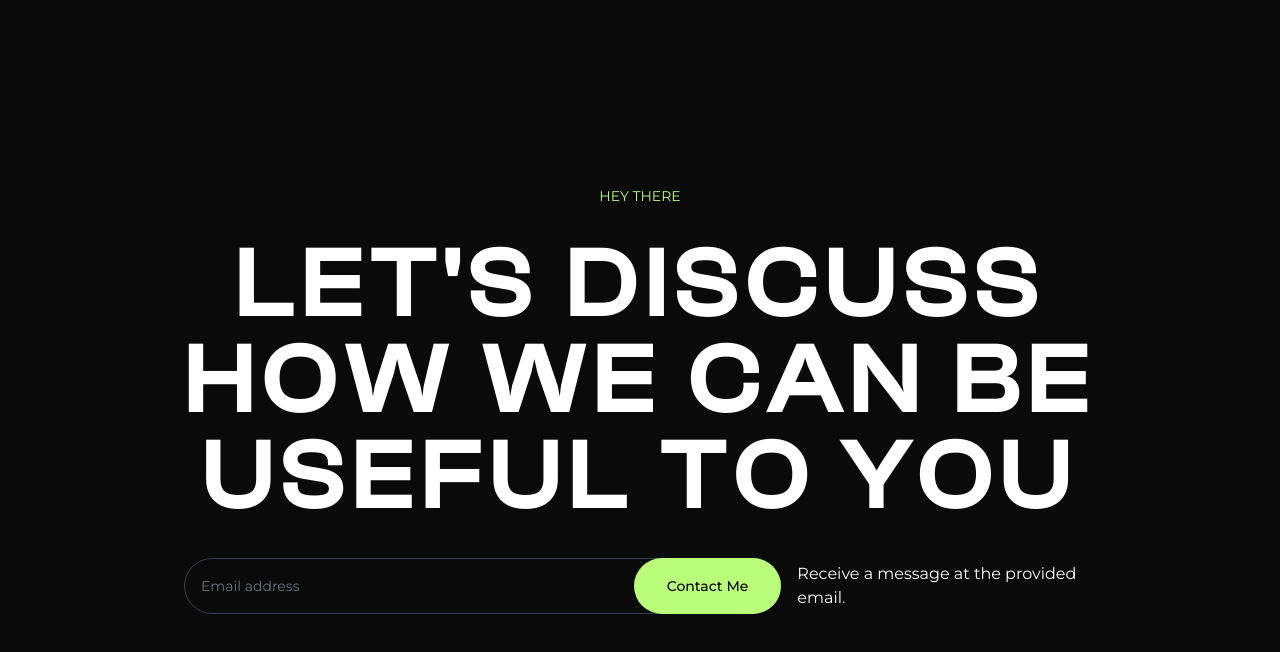
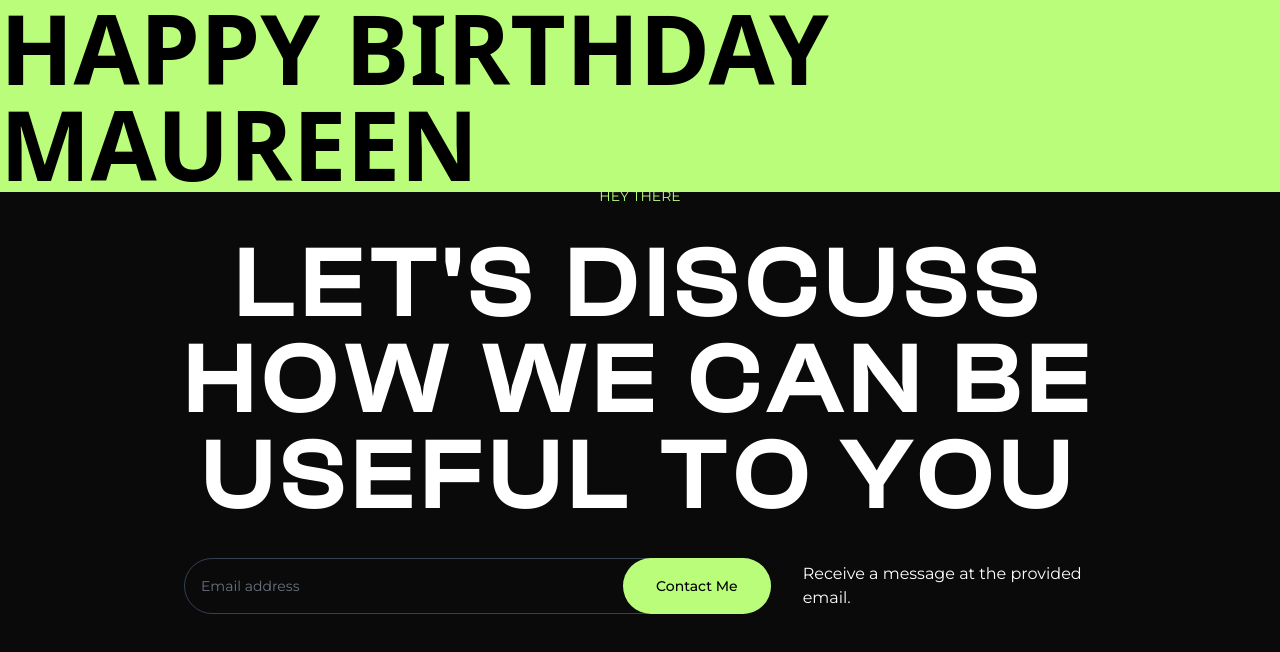
Before and after one commit to JaleelB/aws-serverless-contact-form, a Next.js app: page / in a window 1280 px wide. Shown: the top 652 px of the page. Built offline with nearby package versions, Linux system fonts and the light colour scheme.

Commit message:
added preloader

```diff
--- /dev/null
+++ b/components/Loader.tsx
@@ -0,0 +1,48 @@
+import { AnimationControls, motion, Variants } from 'framer-motion'
+import React from 'react';
+import { defaultTransition } from '../utils/transition';
+
+type Props = {
+  title: string,
+  loaderControls: AnimationControls
+};
+
+const variants: Variants = {
+  initial: {
+    y: 50,
+    opacity: 0
+  },
+
+  animate: {
+    y: 0,
+    opacity: 1
+  }
+}
+
+
+const Loader = ({ title, loaderControls }: Props) => {
+  return (
+    <motion.section
+      animate={loaderControls}
+      className="
+        fixed left-0 top-0 right-0
+        bg-secondary text-black z-50
+        uppercase flex items-center
+        font-bold justify-center
+        text-3xl sm:text-4xl lg:text-6xl
+        xl:text-8xl pointer-events-none
+      "
+    >
+      <motion.h1
+        variants={variants}
+        initial={"initial"}
+        animate={"animate"}
+        transition={defaultTransition}
+      >
+        {title}
+      </motion.h1>
+    </motion.section>
+  )
+}
+
+export default Loader
--- /dev/null
+++ b/components/index.ts
@@ -0,0 +1 @@
+export { default as Loader } from './Loader'
--- a/package.json
+++ b/package.json
@@ -15,6 +15,7 @@
     "@types/react-dom": "18.0.11",
     "eslint": "8.37.0",
     "eslint-config-next": "13.2.4",
+    "framer-motion": "^10.10.0",
     "next": "13.2.4",
     "react": "18.2.0",
     "react-dom": "18.2.0",
--- a/pages/index.tsx
+++ b/pages/index.tsx
@@ -1,9 +1,11 @@
+import { Loader } from '@component/components'
 import Head from 'next/head'
-// import { Montserrat } from 'next/font/google'
-
-// const montserrat = Montserrat({ subsets: ['latin'] })
+import { useAnimation } from 'framer-motion';
 
 export default function Home() {
+
+  const loaderControls = useAnimation();
+
   return (
     <>
       <Head>
@@ -12,6 +14,7 @@ export default function Home() {
         <meta name="viewport" content="width=device-width, initial-scale=1" />
         <link rel="icon" href="/favicon.ico" />
       </Head>
+      <Loader title={"Happy Birthday Maureen"} loaderControls={loaderControls}/>
       <section
         className={`bg-primary py-12 px-4 sm:px-6 lg:px-8 h-screen w-screen grid place-items-center`}
       >
@@ -66,7 +69,7 @@ export default function Home() {
                     Contact Me
                   </button>
               </form>
-              <div className='ml-4 text-primary w-full mt-4 lg:mt-0 lg:w-1/2 2xl:w-4/12'>
+              <div className='ml-8 text-primary w-full mt-4 lg:mt-0 lg:w-1/2 2xl:w-4/12'>
                 <p>Receive a message at the provided email.</p>
               </div>
             </div>
```
Also changed, not shown: 1 other file (tests, documents, lock files or other folders).
